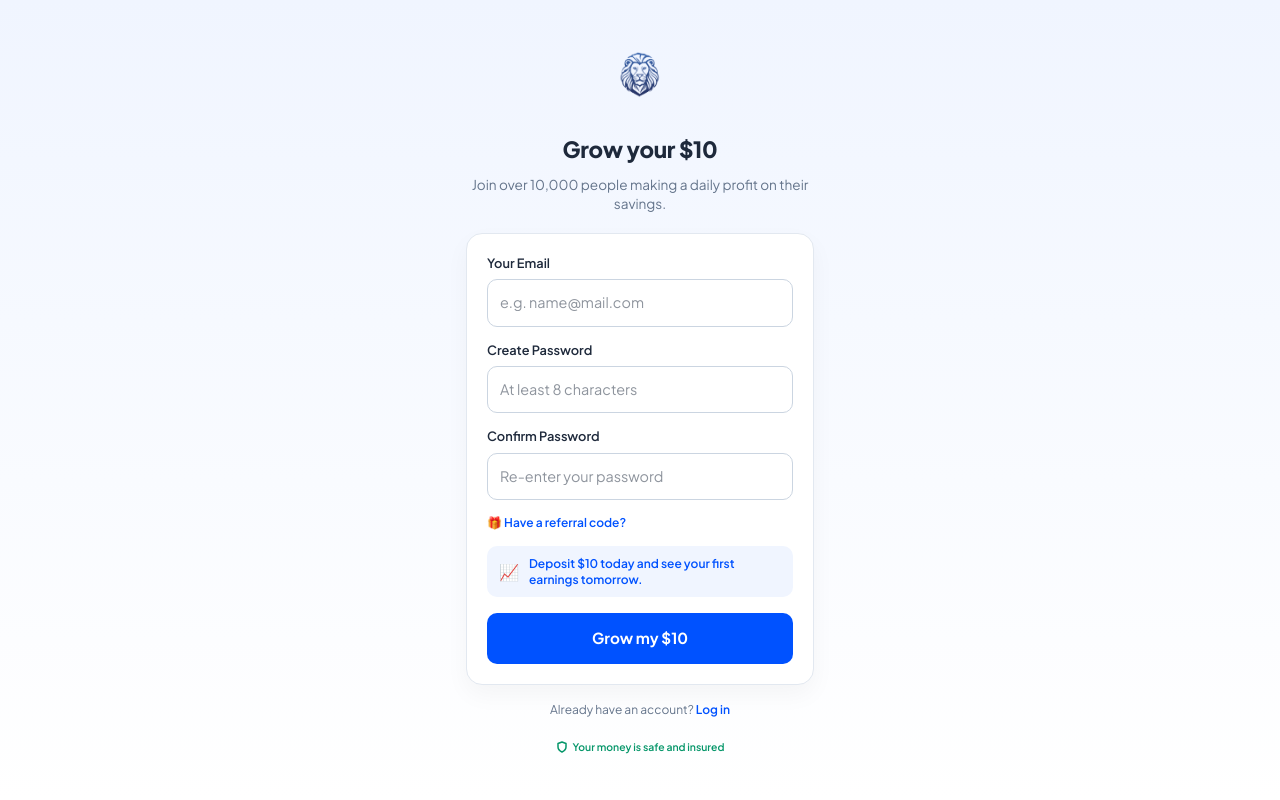
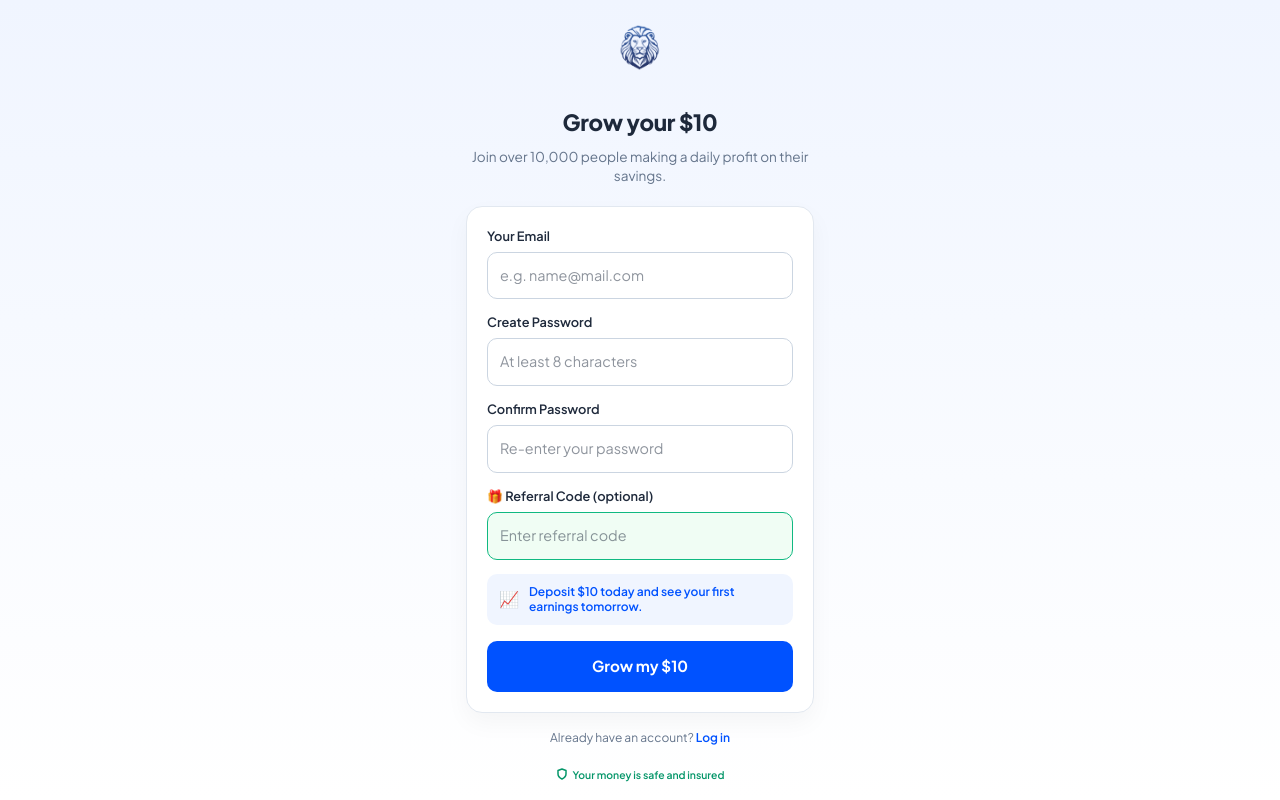
Before and after one commit to 888Greys/smartin, a Next.js app: page /register in a window 1280 px wide. Built offline with nearby package versions, Linux system fonts and the light colour scheme.

Commit message:
Show referral input by default on registration

```diff
--- a/src/app/register/page.tsx
+++ b/src/app/register/page.tsx
@@ -24,7 +24,7 @@ function RegisterContent() {
     const [password, setPassword] = useState('');
     const [confirmPassword, setConfirmPassword] = useState('');
     const [referralCode, setReferralCode] = useState('');
-    const [showReferralInput, setShowReferralInput] = useState(false);
+    const [showReferralInput, setShowReferralInput] = useState(true);
     const [otp, setOtp] = useState('');
     const [isLoading, setIsLoading] = useState(false);
     const [error, setError] = useState('');
@@ -215,18 +215,8 @@ function RegisterContent() {
                             <label style={{ fontSize: '0.8rem', fontWeight: 600, marginBottom: '6px', display: 'block' }}>Confirm Password</label>
                             <input type="password" value={confirmPassword} onChange={(e) => setConfirmPassword(e.target.value)} placeholder="Re-enter your password" required style={{ width: '100%', padding: '12px', border: '1px solid #cbd5e1', borderRadius: '10px', marginBottom: '14px', fontSize: '0.9rem', outline: 'none', boxSizing: 'border-box' }} />
 
-                            {/* Referral Code Input */}
-                            {!showReferralInput ? (
-                                <button
-                                    type="button"
-                                    onClick={() => setShowReferralInput(true)}
-                                    style={{ background: 'transparent', color: '#0052ff', border: 'none', fontSize: '0.75rem', fontWeight: 600, cursor: 'pointer', marginBottom: '14px', display: 'flex', alignItems: 'center', gap: '5px' }}
-                                >
-                                    🎁 Have a referral code?
-                                </button>
-                            ) : (
-                                <>
-                                    <label style={{ fontSize: '0.8rem', fontWeight: 600, marginBottom: '6px', display: 'block' }}>Referral Code (optional)</label>
+                            {/* Referral Code Input - Always visible */}
+                            <label style={{ fontSize: '0.8rem', fontWeight: 600, marginBottom: '6px', display: 'block' }}>🎁 Referral Code (optional)</label>
                             <input
                                 type="text"
                                 value={referralCode}
@@ -239,8 +229,6 @@ function RegisterContent() {
                                     <span style={{ fontSize: '1rem' }}>🎉</span>
                                     <span style={{ fontSize: '0.75rem', color: '#059669', fontWeight: 600, lineHeight: 1.3 }}>You'll get a KES 10 welcome bonus!</span>
                                 </div>
-                                    )}
-                                </>
                             )}
 
                             <div style={{ background: '#f0f5ff', padding: '10px 12px', borderRadius: '10px', marginBottom: '16px', display: 'flex', alignItems: 'center', gap: '10px' }}>
```
Lines whose indentation alone changed are shown as unchanged.
